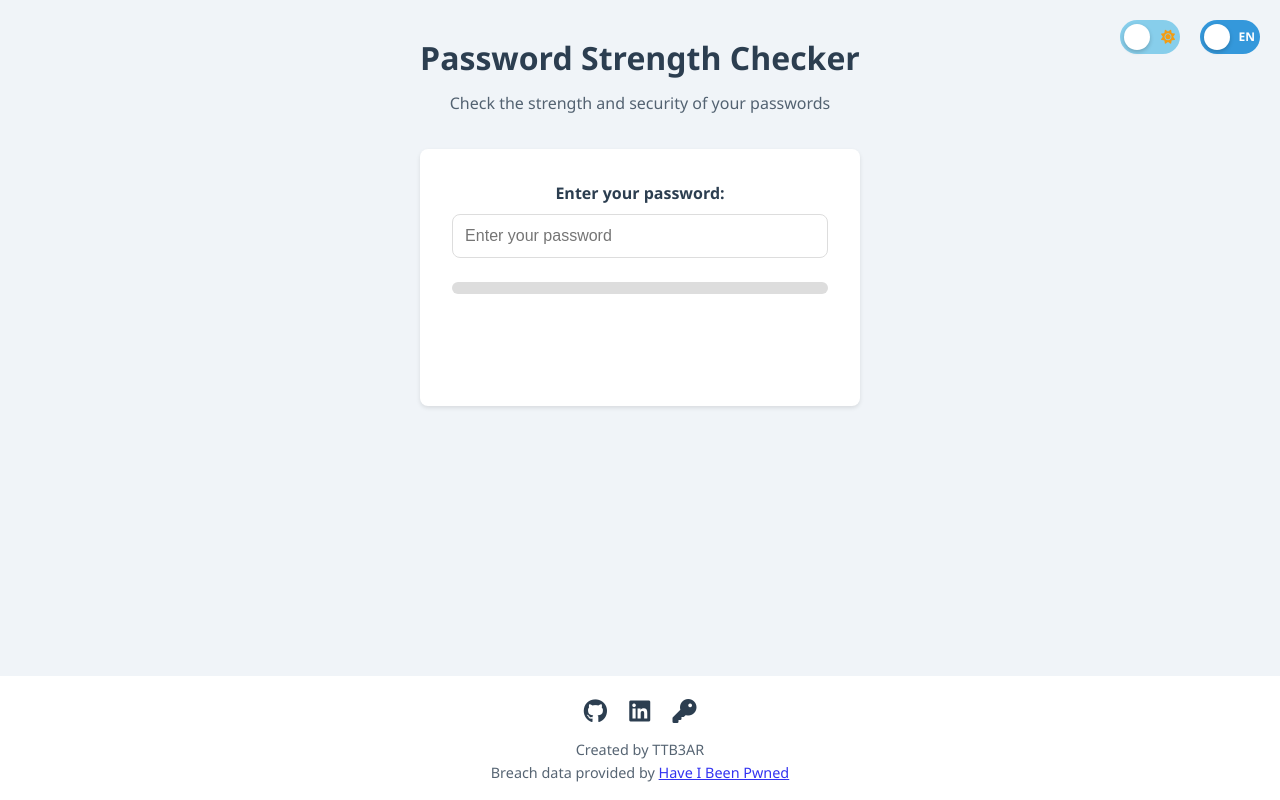
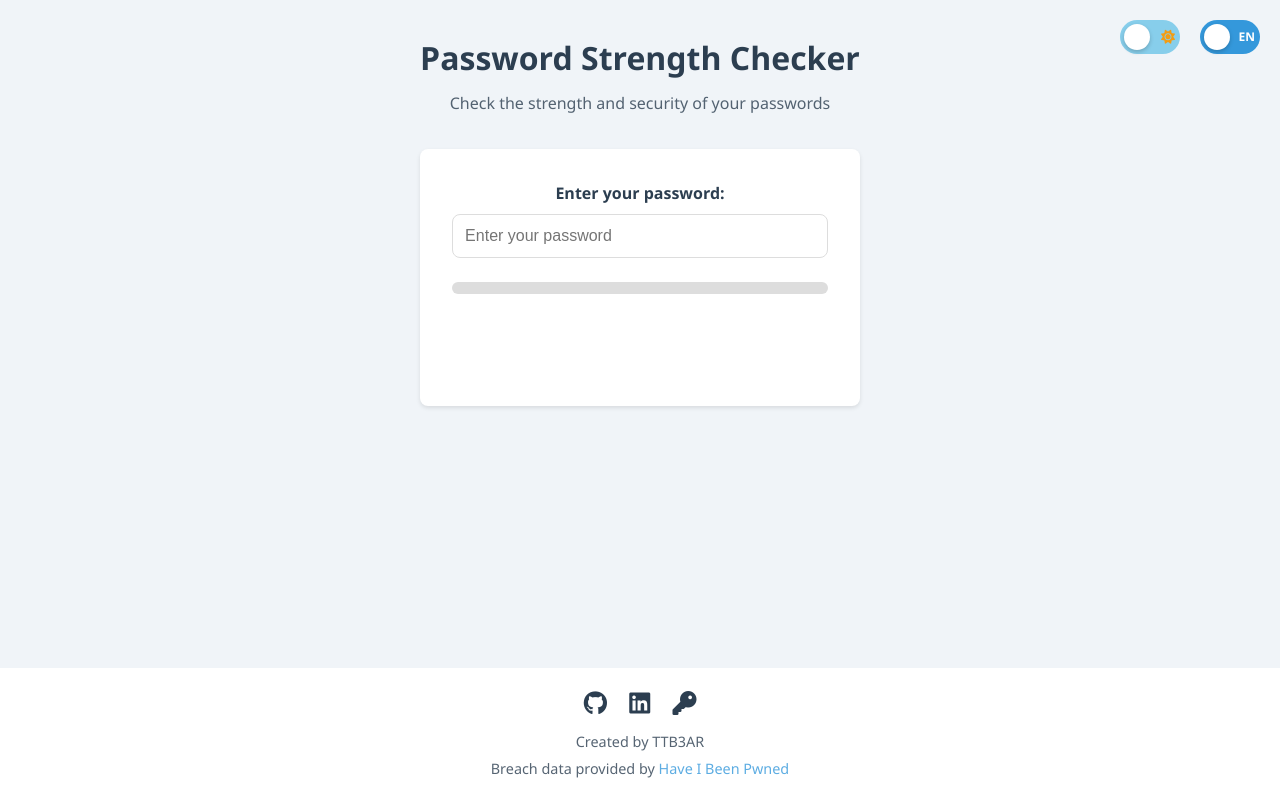
Before and after one commit to ttb3ar/passCheckerSite, a plain HTML site: page index.html in a window 1280 px wide. Drawn offline with Linux system fonts and the light colour scheme.

Commit message:
Update style.css

```diff
--- a/style.css
+++ b/style.css
@@ -175,6 +175,7 @@ input[type="password"] {
   color: var(--text-color);
   opacity: 0.8;
   font-size: 0.9rem;
+  margin: 0.25rem 0;
 }
 
 /* Base Slider Styles */
@@ -344,6 +345,21 @@ input:checked + .lang-slider {
   transform: translateY(0);
 }
 
+/*API credit styling */
+.api-credit {
+  font-size: 0.8rem;
+  opacity: 0.7;
+}
+
+.api-credit a {
+  color: var(--secondary-color);
+  text-decoration: none;
+}
+
+.api-credit a:hover {
+  text-decoration: underline;
+}
+
 /* Media queries for responsive design */
 @media screen and (max-width: 767px) and (min-width: 481px) {
   .theme-switch-wrapper, .language-switch-wrapper {
```
